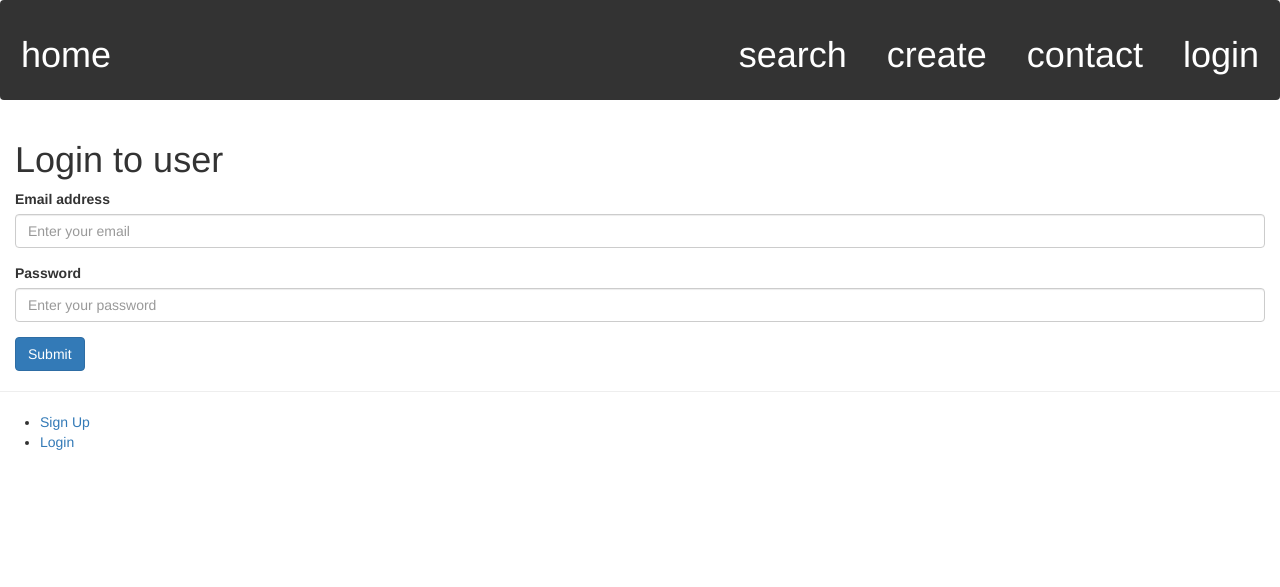
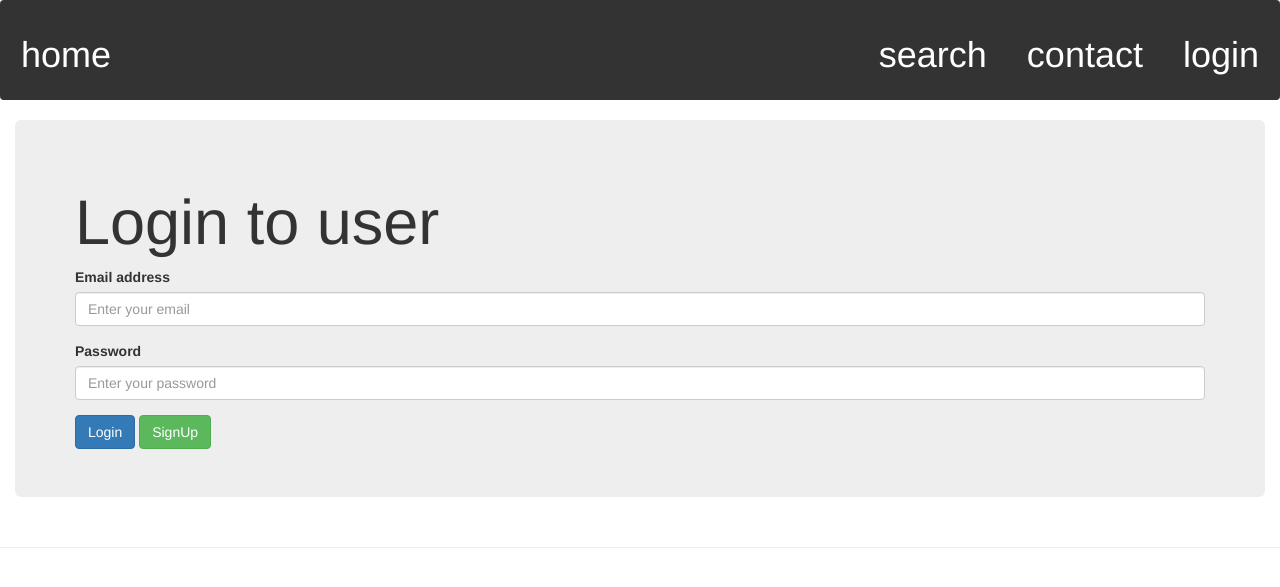
Before and after one commit to Tianjiao-XU/club-management, a Django app: page /club/login/ in a window 1280 px wide. Shown: the top 587 px of the page. Run offline with Django 4.2, Linux system fonts and the light colour scheme; some libraries are stand-ins or nearby versions.

Commit message:
Final information

```diff
--- a/club/templates/club/base.html
+++ b/club/templates/club/base.html
@@ -25,9 +25,9 @@
         <a href="{% url 'club:login' %}" class="right h1">login</a>
     {% endif %}
     <a href="{% url 'club:contact' %}" class="right h1">contact</a>
-    <a href="{% url 'club:create_club' %}" class="right h1">create</a>
     <a href="{% url 'club:search' %}" class="right h1">search</a>
     {% if user.is_authenticated %}
+    <a href="{% url 'club:create_club' %}" class="right h1">create</a>
     <a href="{% url 'club:myclub' %}" class="right h1">myClub</a>
     {% endif %}
 </div>
@@ -51,8 +51,8 @@
 <hr/>
 <div>
     <ul>
-        <li><a href="{% url 'club:register' %}">Sign Up</a></li>
-        <li><a href="{% url 'club:login' %}">Login</a></li>
+        {#  <li><a href="{% url 'club:register' %}">Sign Up</a></li>#}
+        {#  <li><a href="{% url 'club:login' %}">Login</a></li>#}
         {#        {% if user.is_authenticated %}#}
         {#            <li><a href="{% url 'rango:add_category' %}">Add a New Category</a></li>#}
         {#            <li><a href="{% url 'rango:restricted' %}">Restricted Page</a></li>#}
--- a/club/templates/club/login.html
+++ b/club/templates/club/login.html
@@ -5,6 +5,7 @@
 {% endblock %}
 
 {% block body_block %}
+    <div class="jumbotron">
     <h1>Login to user</h1>
     <form id="login_form" method="post" action="{% url 'club:login' %}">
         {% csrf_token %}
@@ -27,6 +28,10 @@
         <label for="password" class="form-label">Password</label>
         <input type="password" class="form-control" id="password" name="password" placeholder="Enter your password">
         </div>
-        <button type="submit" class="btn btn-primary">Submit</button>
+        <button type="submit" class="btn btn-primary">Login</button>
+
+
+        <a href="{% url 'club:register' %}" class="btn btn-success">SignUp</a>
+    </div>
     </form>
 {% endblock %}
--- a/club/templates/club/myclub.html
+++ b/club/templates/club/myclub.html
@@ -17,12 +17,9 @@
         {% for member in member_list %}
         <div class="row clearfix">
             <div class="col-md-7 column">
-                <h2>Name: {{member.usernam}}</h2>
+                <h2>Name: {{member.username}}</h2>
                 <h3 class="glyphicon glyphicon-envelope">{{member.email}}</h3>
                 <h3 class="glyphicon glyphicon-calendar">{{member.birthday}}</h3>
-            </div>
-            <div class="col-md-5 column">
-                <img src="/static/images/sports.jpg" class="img-circle img-responsive" alt="Responsive image"/>
             </div>
         </div>
         <hr />
--- a/club/templates/club/myclub_base.html
+++ b/club/templates/club/myclub_base.html
@@ -7,6 +7,7 @@
         <div class="col-md-5 column">
             <h1>Club: {{ club.name }}</h1>
             <img alt="140x140" src="/static/images/sports.jpg" class="img-thumbnail" alt="Responsive image"/>
+            <div class="jumbotron">
             <li class="h2">Type: {{ club.type }}</li>
             <li class="h2">City: {{ club.location }}</li>
             <li class="h2">Likes:{{ club.likes }}</li>
@@ -14,6 +15,7 @@
             <a class="btn" href="{% url 'club:myclubevaluate' %}">Evaluate »</a>
             <a class="btn" href="{% url 'club:myclubmanage' %}">Manage »</a>
         </div>
+        </div>
         <div class="col-md-5 column">
             {% block clubdetails_block %}
             {% endblock %}
```
